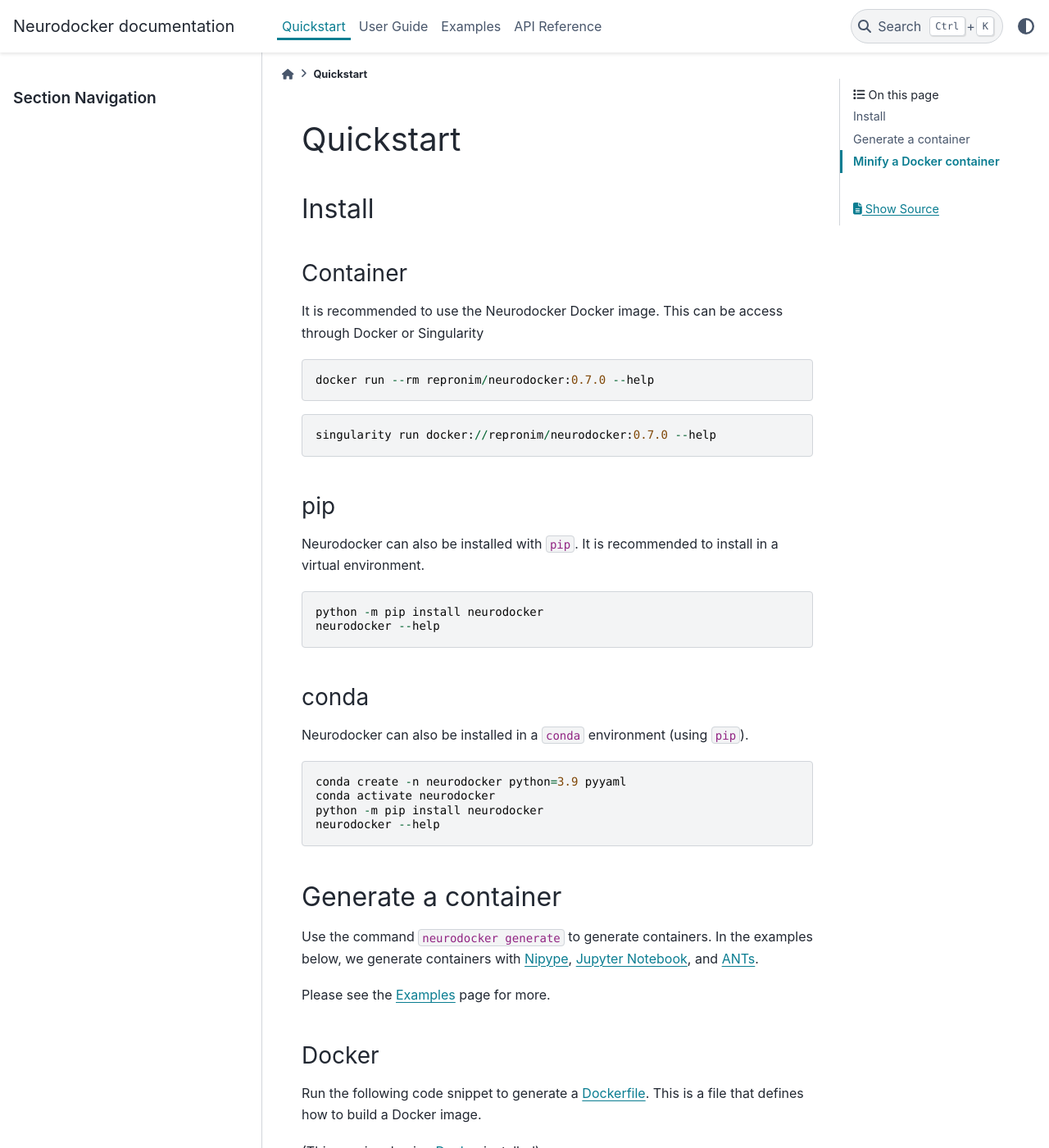
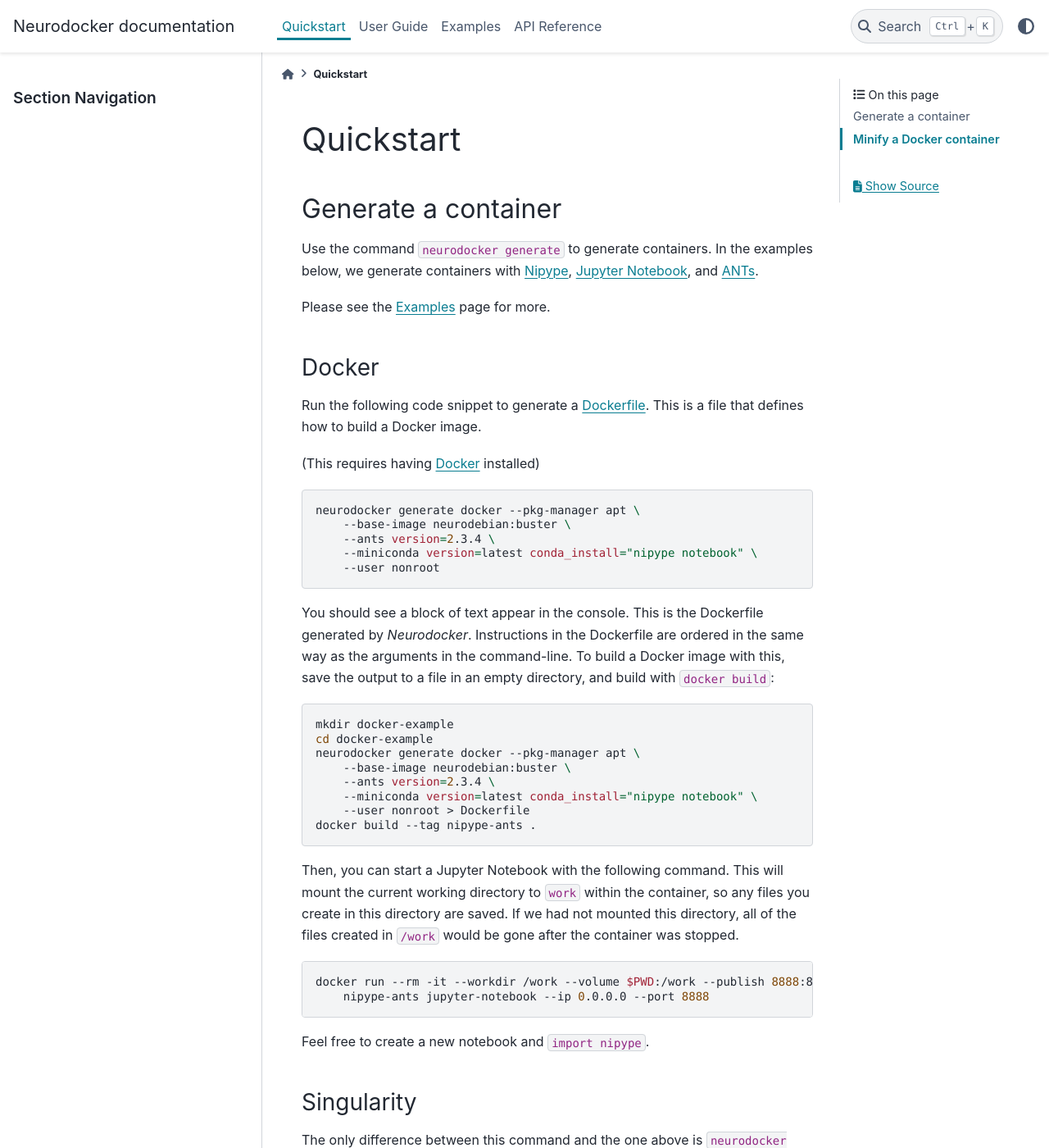
Before and after one commit to ReproNim/neurodocker, a Sphinx documentation site: the page built from docs/quickstart.rst, in a window 1280 px wide and 1400 px high. Shown: the whole window at 82% size. Built offline with Sphinx 7.4.7 and the PyData theme 0.15.4, drawn with Linux system fonts in a browser that asks for light colours; some of the changed text lies outside the part shown.

Commit message:
use bash syntax highlighting

```diff
--- a/docs/quickstart.rst
+++ b/docs/quickstart.rst
@@ -1,45 +1,5 @@
 Quickstart
 ==========
-
-Install
--------
-
-Container
-~~~~~~~~~
-
-It is recommended to use the Neurodocker Docker image. This can be access through
-Docker or Singularity
-
-.. code-block::
-
-    docker run --rm repronim/neurodocker:0.7.0 --help
-
-.. code-block::
-
-    singularity run docker://repronim/neurodocker:0.7.0 --help
-
-pip
-~~~
-
-Neurodocker can also be installed with :code:`pip`. It is recommended to install in a
-virtual environment.
-
-.. code-block::
-
-    python -m pip install neurodocker
-    neurodocker --help
-
-conda
-~~~~~
-
-Neurodocker can also be installed in a :code:`conda` environment (using :code:`pip`).
-
-.. code-block::
-
-    conda create -n neurodocker python=3.9 pyyaml
-    conda activate neurodocker
-    python -m pip install neurodocker
-    neurodocker --help
 
 Generate a container
 --------------------
@@ -58,7 +18,7 @@
 
 (This requires having `Docker <https://docs.docker.com/get-docker/>`_ installed)
 
-.. code-block::
+.. code-block:: bash
 
     neurodocker generate docker --pkg-manager apt \
         --base-image neurodebian:buster \
@@ -71,7 +31,7 @@
 arguments in the command-line. To build a Docker image with this, save the output to a
 file in an empty directory, and build with :code:`docker build`:
 
-.. code-block::
+.. code-block:: bash
 
     mkdir docker-example
     cd docker-example
@@ -87,7 +47,7 @@
 create in this directory are saved. If we had not mounted this directory, all of the files
 created in :code:`/work` would be gone after the container was stopped.
 
-.. code-block::
+.. code-block:: bash
 
     docker run --rm -it --workdir /work --volume $PWD:/work --publish 8888:8888 \
         nipype-ants jupyter-notebook --ip 0.0.0.0 --port 8888
@@ -105,7 +65,7 @@
 
 (This requires having `Singularity <https://sylabs.io/guides/3.7/user-guide/quick_start.html>`_ installed.
 
-.. code-block::
+.. code-block:: bash
 
     neurodocker generate singularity --pkg-manager apt \
         --base-image neurodebian:buster \
@@ -118,7 +78,7 @@
 use :code:`sudo singularity build`. Note that this requires superuser privileges. You
 will not be able to run this on a shared computing environment, like a high performance cluster.
 
-.. code-block::
+.. code-block:: bash
 
     mkdir singularity-example
     cd singularity-example
@@ -135,7 +95,7 @@
 
 To run Jupyter Notebook, use the following:
 
-.. code-block::
+.. code-block:: bash
 
     singularity run --bind $PWD:/work --pwd /work nipype-ants.sif jupyter-notebook
 
@@ -162,7 +122,7 @@
 `ReproZip <https://www.reprozip.org/>`_ is used to determine the files used by the
 commands.
 
-.. code-block::
+.. code-block:: bash
 
     docker run --rm -itd --name to-minify python:3.9-slim bash
     neurodocker minify \
@@ -174,7 +134,7 @@
 You will be given a list of all of the files that will be deleted. Review this list of
 files before proceeding.
 
-.. code-block::
+.. code-block:: bash
 
     docker export to-minify | docker import - minified-python
 
@@ -187,9 +147,9 @@
     create a new Dockerfile that uses the minified image as a base image and then sets
     environment variables.
 
-The commands that were run during minification will (read should) succeed:
+The commands that were run during minification will (read: should) succeed:
 
-.. code-block::
+.. code-block:: bash
 
     docker run --rm minified-python python -c "a = 1 + 1; print(a)"
     docker run --rm minified-python python -c "import os"
@@ -197,7 +157,7 @@
 But commands not run during minification are *not guaranteed to succeed*. The following
 commands, for example, result in errors.
 
-.. code-block::
+.. code-block:: bash
 
     docker run --rm minified-python python -c 'import math'
     docker run --rm minified-python python -c 'import pathlib'
```
